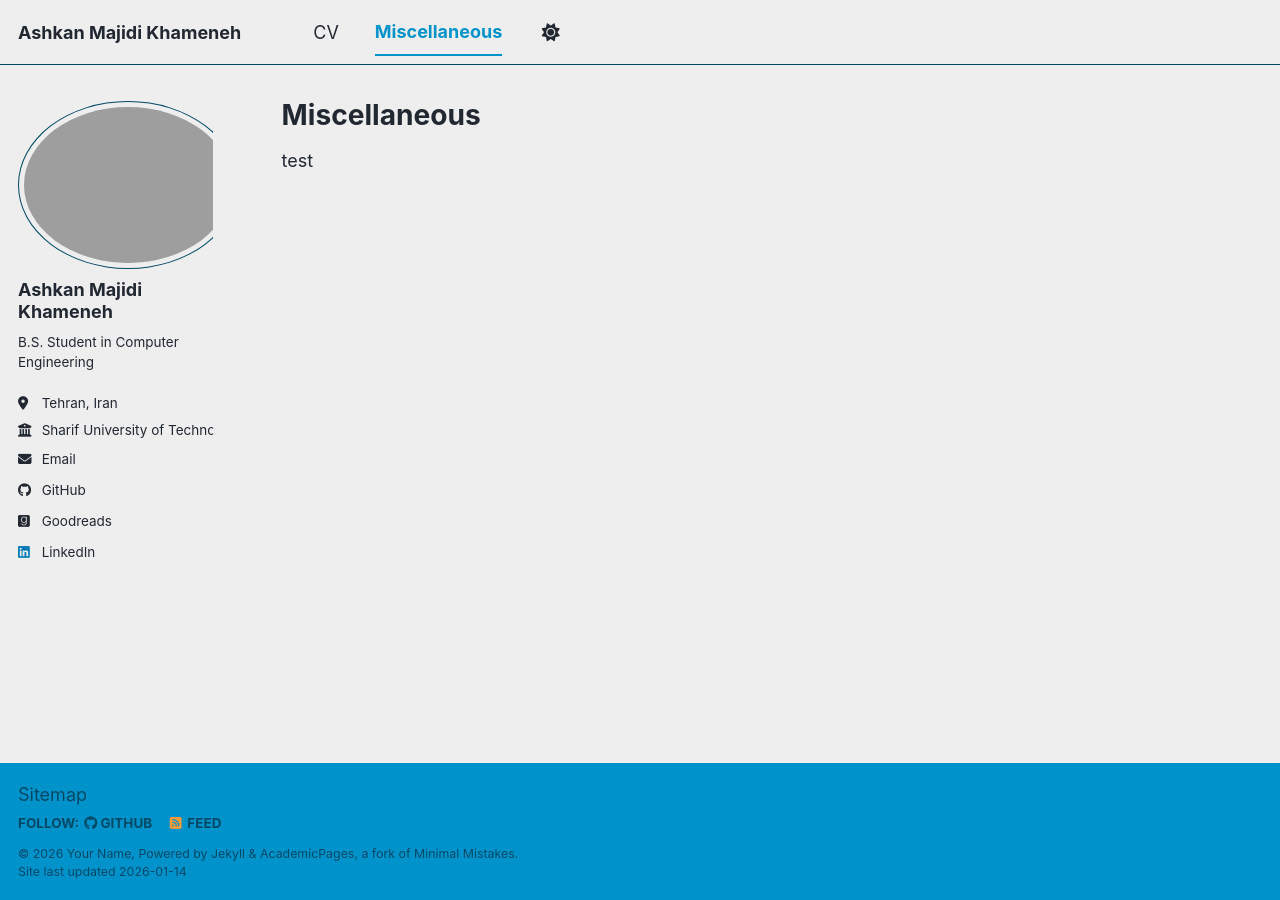
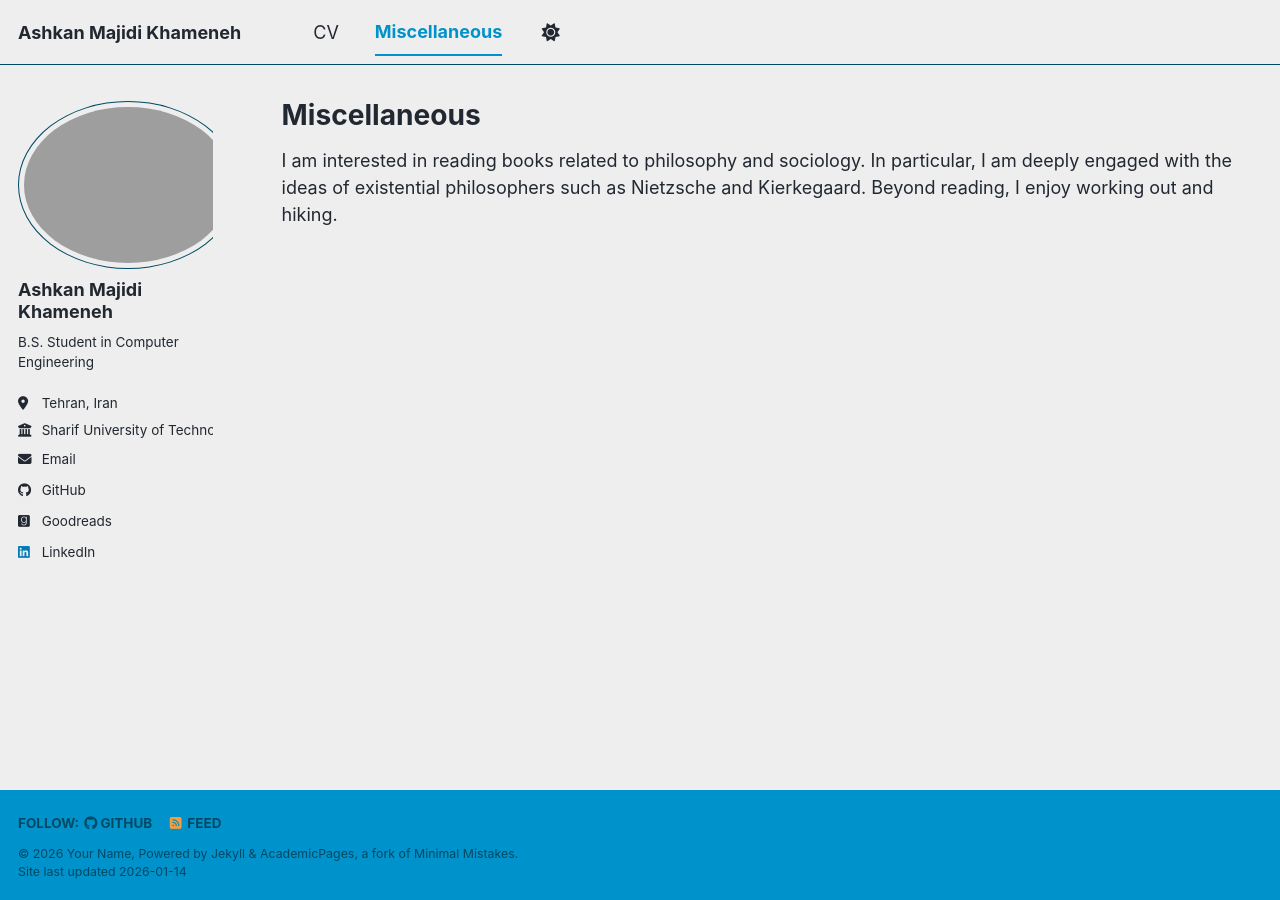
Before and after one commit to AFSA1729/afsa1729.github.io, a Jekyll site: the page built from _pages/miscellaneous.md, in a window 1280 px wide. Built offline with Jekyll 4.4.1, drawn with Linux system fonts in a browser that asks for light colours; a script bundle is joined from its source files by our own code; library files that are not in the unit come from our copies.

Commit message:
Add miscellaneous

```diff
--- a/_includes/footer/custom.html
+++ b/_includes/footer/custom.html
@@ -1,6 +1,6 @@
 <!-- start custom footer snippets -->
 
-<a href="/sitemap/">Sitemap</a>
+<!-- <a href="/sitemap/">Sitemap</a> -->
 
 <!-- Support for MatJax -->
 <script defer src="https://cdnjs.cloudflare.com/polyfill/v3/polyfill.min.js?features=es6"></script>
--- a/_pages/miscellaneous.md
+++ b/_pages/miscellaneous.md
@@ -5,4 +5,4 @@ permalink: /miscellaneous/
 author_profile: true
 ---
 
-test
+I am interested in reading books related to philosophy and sociology. In particular, I am deeply engaged with the ideas of existential philosophers such as Nietzsche and Kierkegaard. Beyond reading, I enjoy working out and hiking.
```
